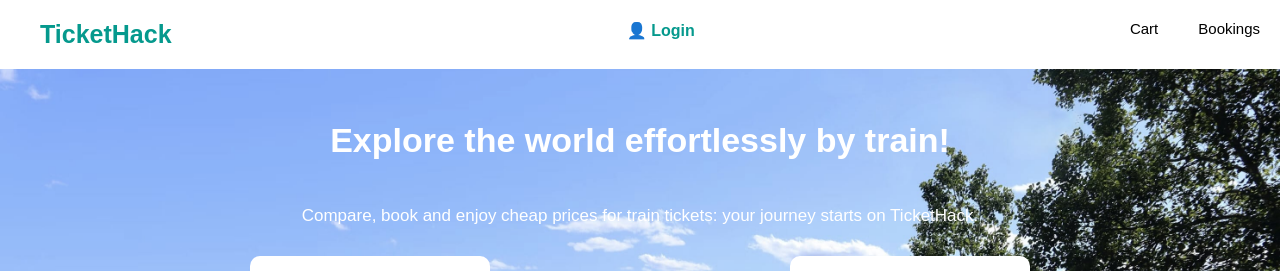
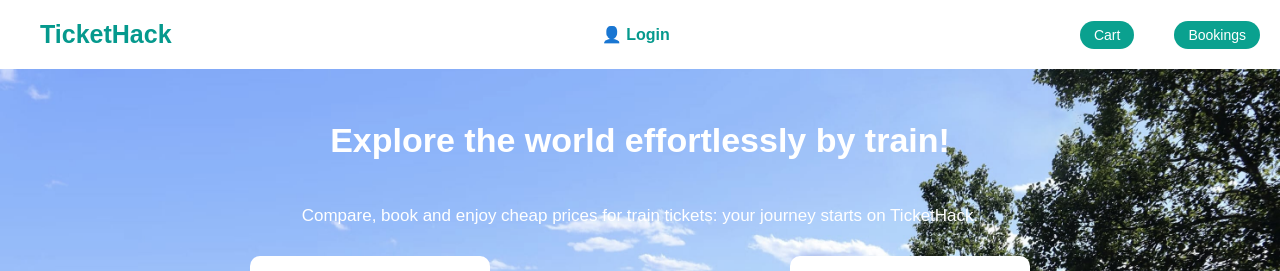
Before and after one commit to Laetitia-Bara/tickethack, a plain HTML site: page frontend/index.html in a window 1280 px wide. Shown: the top 271 px of the page. Drawn offline with Linux system fonts and the light colour scheme.

Commit message:
Correction bouton nav

```diff
--- a/frontend/index.html
+++ b/frontend/index.html
@@ -24,12 +24,12 @@
 
 
             <div id="navigations">
-                <nav>
-              <a id="cart" href="cart.html">Cart</a>
-              <a id="bookings" href="bookings.html">Bookings</a>
+                <nav class="nav-actions">
+                    <a href="cart.html" class="badge action-btn">Cart</a>
+                    <a href="bookings.html" class="badge action-btn">Bookings</a>
                 </nav>
+            </div>
 
-            </div>
 
 
         </div>
--- a/frontend/style.css
+++ b/frontend/style.css
@@ -29,8 +29,8 @@
  grid-column-end: 15;
  display: flex;
  justify-content: space-between;
+ align-items: center;
  margin: 20px;
-
 }
 
 
@@ -349,12 +349,15 @@
 }
 
 .badge {
-  background: #05998d;
+  background-color: #0aa18f;
   color: white;
-  padding: 6px 10px;
+  padding: 6px 14px;
   border-radius: 20px;
   font-size: 14px;
-  margin-right: 10px;
+  font-weight: 500;
+  display: inline-flex;
+  align-items: center;
+  gap: 6px;
 }
 
 .hidden {
@@ -402,3 +405,17 @@
   color: #05998d;
   cursor: pointer;
 }
+
+.action-btn {
+  text-decoration: none;
+  transition: background-color 0.2s ease;
+}
+
+.action-btn:hover {
+  background-color: #088a78;
+}
+
+.nav-actions {
+  display: flex;
+  gap: 10px;
+}
```
Also changed, not shown: frontend/login.html (+1 -1 lines).
